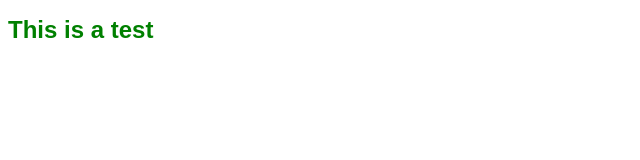
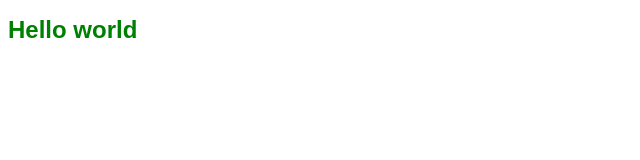
Before and after one commit to leannetrilanco/git-test, a plain HTML site: page index.html in a window 1280 px wide. Shown: the full height of the page, 0-640 px from the left. Drawn offline with Linux system fonts and the light colour scheme.

Commit message:
Changed the text
Changed the h1 text

```diff
--- a/index.html
+++ b/index.html
@@ -8,7 +8,7 @@
 
 <body>
 
-<h1>This is a test</h1>
+<h1>Hello world</h1>
 
 </body>
 </html>
```
Also changed, not shown: sass/util/_fonts.scss (line endings or trailing spaces).
